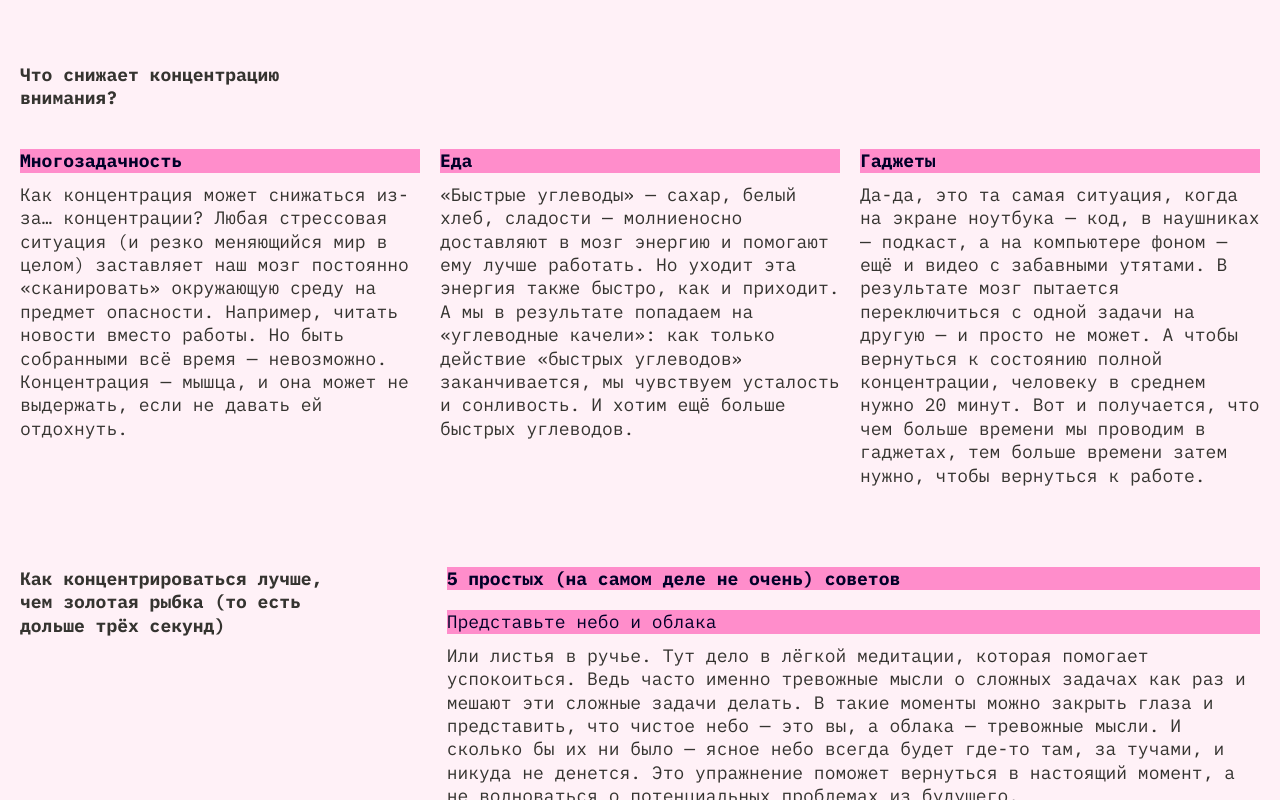
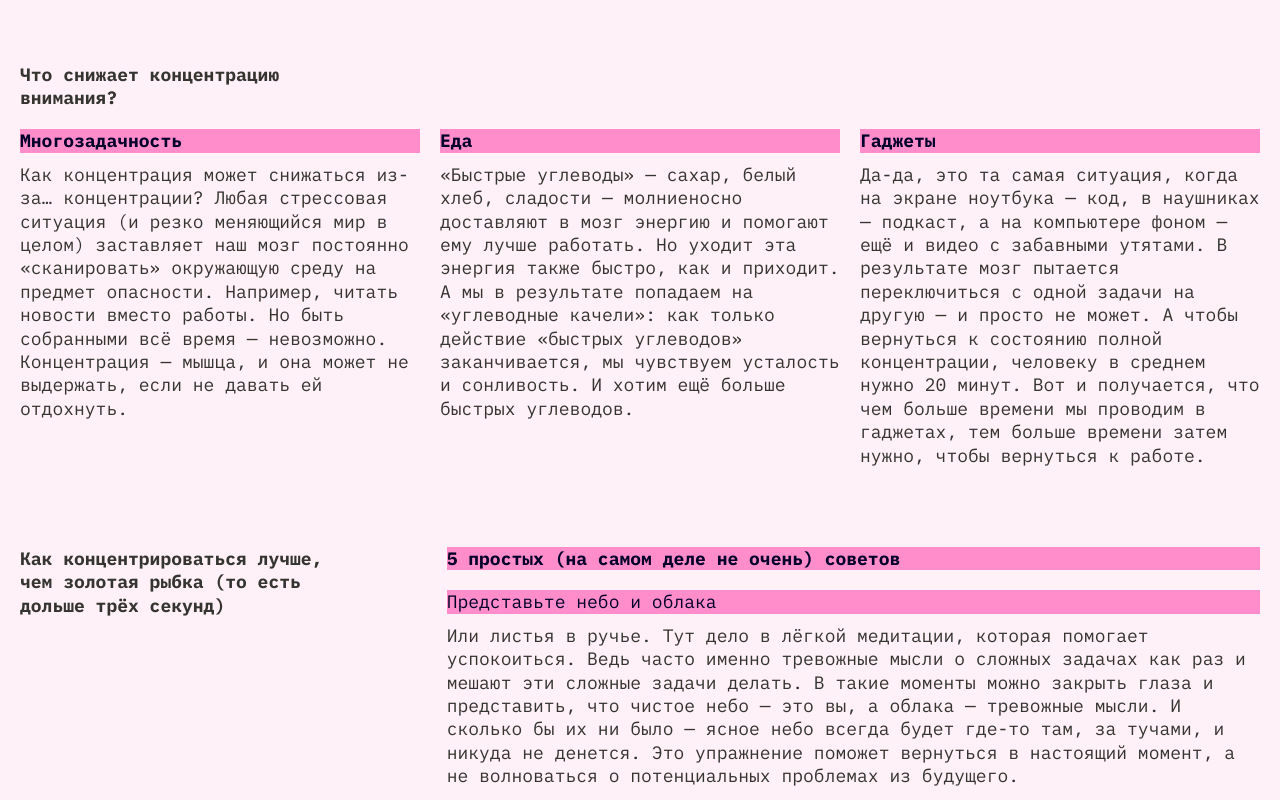
Before and after one commit to OlesyaGolovacheva/slozhno-sosredotochitsya, a plain HTML site: page index.html in a window 1280 px wide. Shown: the part 1260-2060 px from the top of the page. Drawn offline with Linux system fonts and the light colour scheme.

Commit message:
slogno_ver5

```diff
--- a/index.html
+++ b/index.html
@@ -96,7 +96,7 @@
       <section class="section_how">
         <h2 class="content_zagolovok">Как концентрироваться лучше, чем золотая рыбка (то есть дольше трёх секунд)</h2>
         <ul class="section_how_spisok content_spisok">
-          <li><p class="podzagolovok">5 простых (на самом деле не очень) советов</p></li>
+          <li><p class="podzagolovok no_padding">5 простых (на самом деле не очень) советов</p></li>
           <li>
             <p class="podzagolovok no_bold">Представьте небо и облака</p>
             <p class="content_text">Или листья в ручье. Тут дело в лёгкой медитации, которая помогает успокоиться. Ведь часто именно тревожные мысли о
--- a/styles/style.css
+++ b/styles/style.css
@@ -146,8 +146,12 @@
 .podzagolovok {
   margin-bottom: 10px;
 }
-.content_spisok li:not(:first-child) {
-  margin-top: 20px;
+.section_how_spisok .no_padding{
+  margin-bottom: 0px;
+}
+.content_spisok  {
+  display: grid;
+  gap: 20px;
 }
 .podzagolovok, .gallery_zagolovok h2 {
   font-size: var(--font-size);
@@ -326,7 +330,6 @@
     max-width: 491px;
   }
   .content_zagolovok {
-    min-width: 315px;
     max-width: 315px;
   }
   .section_what_spisok {
@@ -334,9 +337,6 @@
     grid-template-columns: repeat(3,1fr);
     gap: 20px;
   }
-  .section_what_spisok li:first-child {
-    margin-top: 20px;
-  }
   .footer {
     padding: 20px;
     min-height: 768px;
```
